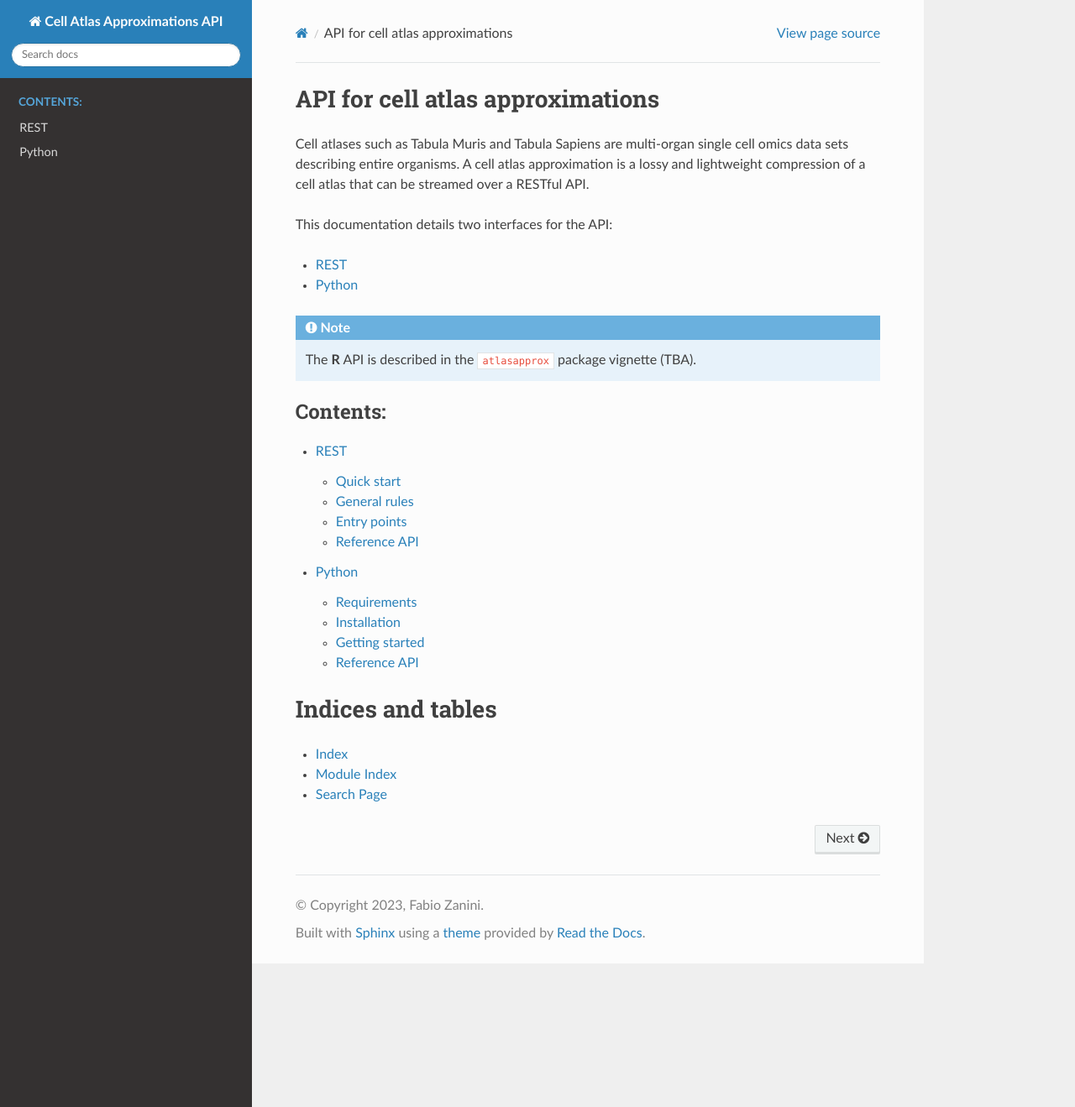
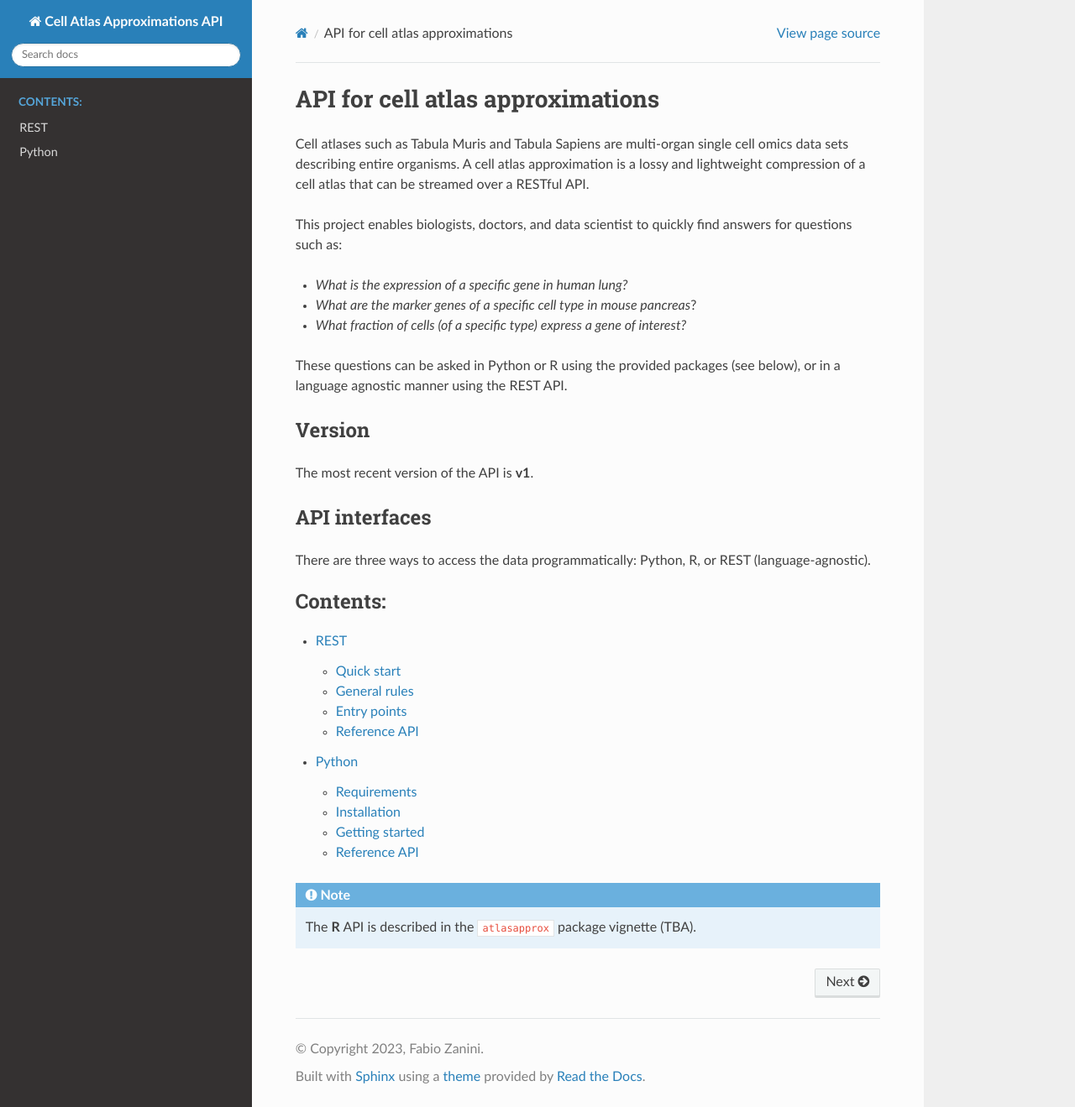
Before and after one commit to fabilab/cell_atlas_approximations_API, a Sphinx documentation site: the page built from docs/source/index.rst, in a window 1280 px wide and 1319 px high. Shown: the whole window at 84% size. Built offline with Sphinx 7.4.7 and the Read the Docs theme 2.0.0, drawn with Linux system fonts in a browser that asks for light colours.

Commit message:
Better docs

```diff
--- a/docs/source/index.rst
+++ b/docs/source/index.rst
@@ -7,13 +7,21 @@ API for cell atlas approximations
 =================================
 Cell atlases such as Tabula Muris and Tabula Sapiens are multi-organ single cell omics data sets describing entire organisms. A cell atlas approximation is a lossy and lightweight compression of a cell atlas that can be streamed over a RESTful API.
 
-This documentation details two interfaces for the API:
+This project enables biologists, doctors, and data scientist to quickly find answers for questions such as:
 
-- :doc:`REST <rest/index>`
-- :doc:`Python <python/index>`
+- *What is the expression of a specific gene in human lung?*
+- *What are the marker genes of a specific cell type in mouse pancreas*?
+- *What fraction of cells (of a specific type) express a gene of interest?*
 
-.. note::
-   The **R** API is described in the ``atlasapprox`` package vignette (TBA).
+These questions can be asked in Python or R using the provided packages (see below), or in a language agnostic manner using the REST API.
+
+Version
+-------
+The most recent version of the API is **v1**.
+
+API interfaces
+--------------
+There are three ways to access the data programmatically: Python, R, or REST (language-agnostic).
 
 .. toctree::
    :maxdepth: 2
@@ -22,10 +30,5 @@ This documentation details two interfaces for the API:
    rest/index
    python/index
 
-
-Indices and tables
-==================
-
-* :ref:`genindex`
-* :ref:`modindex`
-* :ref:`search`
+.. note::
+   The **R** API is described in the ``atlasapprox`` package vignette (TBA).
```
Also changed, not shown: README.md (+14 -5 lines), docs/source/rest/index.rst (+7 -7 lines).
